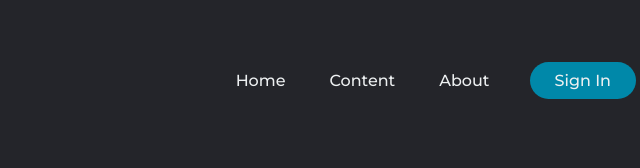
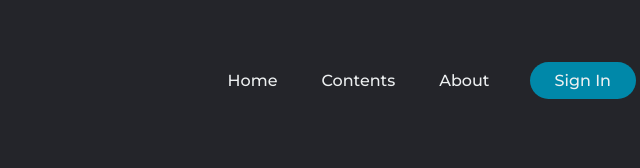
Before and after one commit to akashgamage/Web-Project-test, a plain HTML site: page index.html in a window 1280 px wide. Shown: the full height of the page, 516-1156 px from the left. Drawn offline with Linux system fonts and the light colour scheme.

Commit message:
navbar changed

```diff
--- a/index.html
+++ b/index.html
@@ -16,7 +16,7 @@
         <nav>
             <ul class="nav_links">
                 <li><a href="#">Home</a></li>
-                <li><a href="#">Content</a></li>
+                <li><a href="#">Contents</a></li>
                 <li><a href="#">About</a></li>
             </ul>
         </nav>
```
